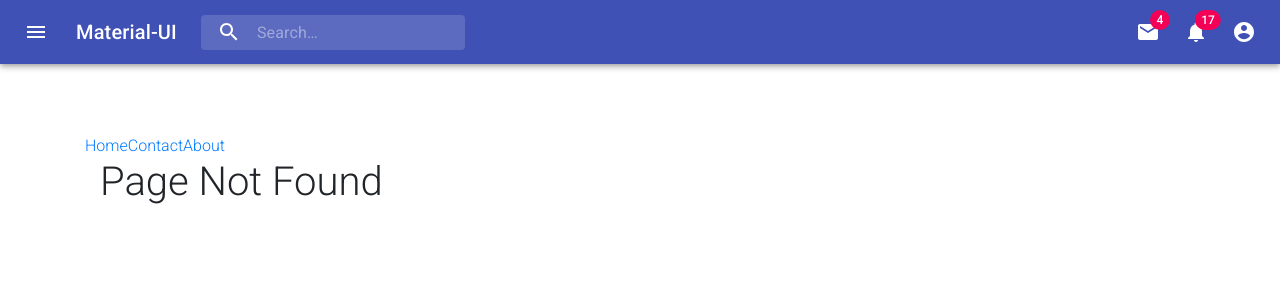
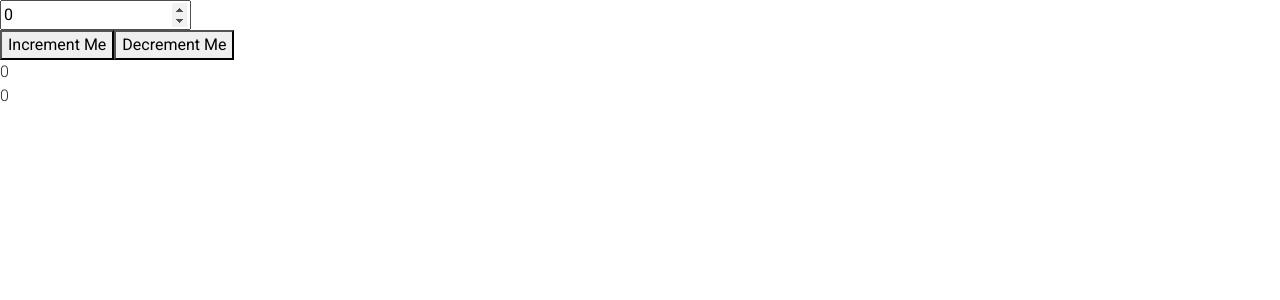
Before and after one commit to NomanHanif/React_SMS, a React (Create React App) app: page / in a window 1280 px wide. Before the commit this address led to /notfound. Shown: the top 300 px of the page. Built offline with nearby package versions, Linux system fonts and the light colour scheme.

Commit message:
React Redux by Sir Tahir

```diff
--- a/package.json
+++ b/package.json
@@ -9,9 +9,11 @@
     "mdbreact": "^4.20.0",
     "react": "^16.10.0",
     "react-dom": "^16.10.0",
+    "react-redux": "^7.1.1",
     "react-router": "^5.1.1",
     "react-router-dom": "^5.1.1",
-    "react-scripts": "^2.1.8"
+    "react-scripts": "^2.1.8",
+    "redux": "^4.0.4"
   },
   "scripts": {
     "start": "react-scripts start",
--- /dev/null
+++ b/src/components/counter.jsx
@@ -0,0 +1,23 @@
+import React, { useState } from 'react';
+
+const Counter = (props) => {
+    let [num, setNum] = useState(0)
+
+    const update = (flag) => {
+        if (flag === 'increment') {
+            props.increment(Number(num));
+        } else if (flag === 'decrement') {
+            props.decrement(Number(num));
+
+        }
+    }
+
+    return (
+        <div>
+            <input type="number" value={num} onChange={(event) => { setNum(event.target.value) }} /><br />
+            <button onClick={() => update('increment')}>Increment Me</button>
+            <button onClick={() => update('decrement')}>Decrement Me</button>
+        </div>
+    );
+}
+export default Counter
--- /dev/null
+++ b/src/components/data.jsx
@@ -0,0 +1,12 @@
+import React from 'react';
+
+const Data = (props) => {
+
+    return (
+        <div>
+            <div>{props.incMe}</div>
+            <div>{props.dec}</div>
+        </div>
+    );
+}
+export default Data
--- /dev/null
+++ b/src/container/container.jsx
@@ -0,0 +1,40 @@
+import React from 'react';
+import { connect } from 'react-redux';
+
+// import StoreAction from '../store/actions/action';
+import actionType from '../store/actions/actionTypes';
+
+import Counter from '../components/counter';
+import Data from '../components/data';
+
+function mapStateToProps(state) {
+    return {
+        incMe: state.incrementCounter.incrementStateValue,
+        dec: state.decrementCounter.decrementStateValue
+    }
+}
+
+function mapDispatchToProps(dispatch) {
+    return {
+        increment: (value) => {
+            return dispatch({ type: actionType.INCREMENT, val: value })
+        },
+        decrement: (value) => dispatch({ type: actionType.DECREMENT, val: value })
+        // increment: (value) => {
+        //     return dispatch({ type: StoreAction.increment(), val: value })
+        // },
+        // decrement: (value) => dispatch({ type: StoreAction.decrement(), val: value })
+    }
+}
+
+const Container = (props) => {
+
+    return (
+        <div>
+            <Counter increment={props.increment} decrement={props.decrement} />
+            <Data dec={props.dec} incMe={props.incMe} />
+        </div>
+    );
+}
+
+export default connect(mapStateToProps, mapDispatchToProps)(Container);
--- a/src/index.js
+++ b/src/index.js
@@ -4,10 +4,16 @@ import './index.css';
 import "@fortawesome/fontawesome-free/css/all.min.css";
 import "bootstrap-css-only/css/bootstrap.min.css";
 import "mdbreact/dist/css/mdb.css";
-import App from './App';
 import * as serviceWorker from './serviceWorker';
+import { Provider } from 'react-redux';
+import store from './store/store';
+import Container from './container/container';
 
-ReactDOM.render(<App />, document.getElementById('root'));
+ReactDOM.render( <Provider store={store}>
+    <div>
+      <Container />
+    </div>
+  </Provider>, document.getElementById('root'));
 
 // If you want your app to work offline and load faster, you can change
 // unregister() to register() below. Note this comes with some pitfalls.
--- /dev/null
+++ b/src/store/actions/action.js
@@ -0,0 +1,21 @@
+import ActionTypes from './actionTypes';
+
+// class StoreAction {
+
+//     static increment() {
+//         return ActionTypes.INCREMENT
+//     }
+
+//     static decrement() {
+//         return ActionTypes.DECREMENT
+//     }
+// }
+
+const StoreAction = {
+    increment: function () {
+        return ActionTypes.INCREMENT
+    }, decrement: function () {
+        return ActionTypes.DECREMENT
+    }
+}
+export default StoreAction
--- /dev/null
+++ b/src/store/actions/actionTypes.js
@@ -0,0 +1,6 @@
+const ActionTypes = {
+    INCREMENT: "ADD",
+    DECREMENT: "DECREMENT"
+}
+
+export default ActionTypes
--- /dev/null
+++ b/src/store/reducers/decrement.js
@@ -0,0 +1,20 @@
+import ActionTypes from '../actions/actionTypes';
+
+const INITIAL_STATE = {
+  decrementStateValue: 0
+}
+
+function decrementCounter(state = INITIAL_STATE, action) {
+
+  switch (action.type) {
+    case ActionTypes.DECREMENT: {
+      return {
+        ...state,
+        decrementStateValue: state.decrementStateValue - action.val
+      }
+    }
+    default: return state;
+  }
+}
+
+export default decrementCounter;
--- /dev/null
+++ b/src/store/reducers/increment.js
@@ -0,0 +1,21 @@
+import ActionTypes from '../actions/actionTypes';
+
+const INITIAL_STATE = {
+    incrementStateValue: 0
+}
+
+function incrementCounter(state = INITIAL_STATE, action) {
+    switch (action.type) {
+
+        case ActionTypes.INCREMENT: {
+            return {
+                ...state,
+                incrementStateValue: state.incrementStateValue + action.val
+            }
+        }
+
+        default: return state;
+    }
+}
+
+export default incrementCounter;
--- /dev/null
+++ b/src/store/store.js
@@ -0,0 +1,20 @@
+import { createStore } from 'redux';
+import { combineReducers } from 'redux';
+
+import decrementCounter from './reducers/decrement';
+import incrementCounter from './reducers/increment';
+
+
+export const rootReducer = combineReducers({
+  incrementCounter,
+  decrementCounter
+})
+
+let store = createStore(rootReducer);
+
+store.subscribe(() => {
+  console.log(store.getState())
+})
+
+
+export default store;
```
Also changed, not shown: 1 other file (tests, documents, lock files or other folders).
